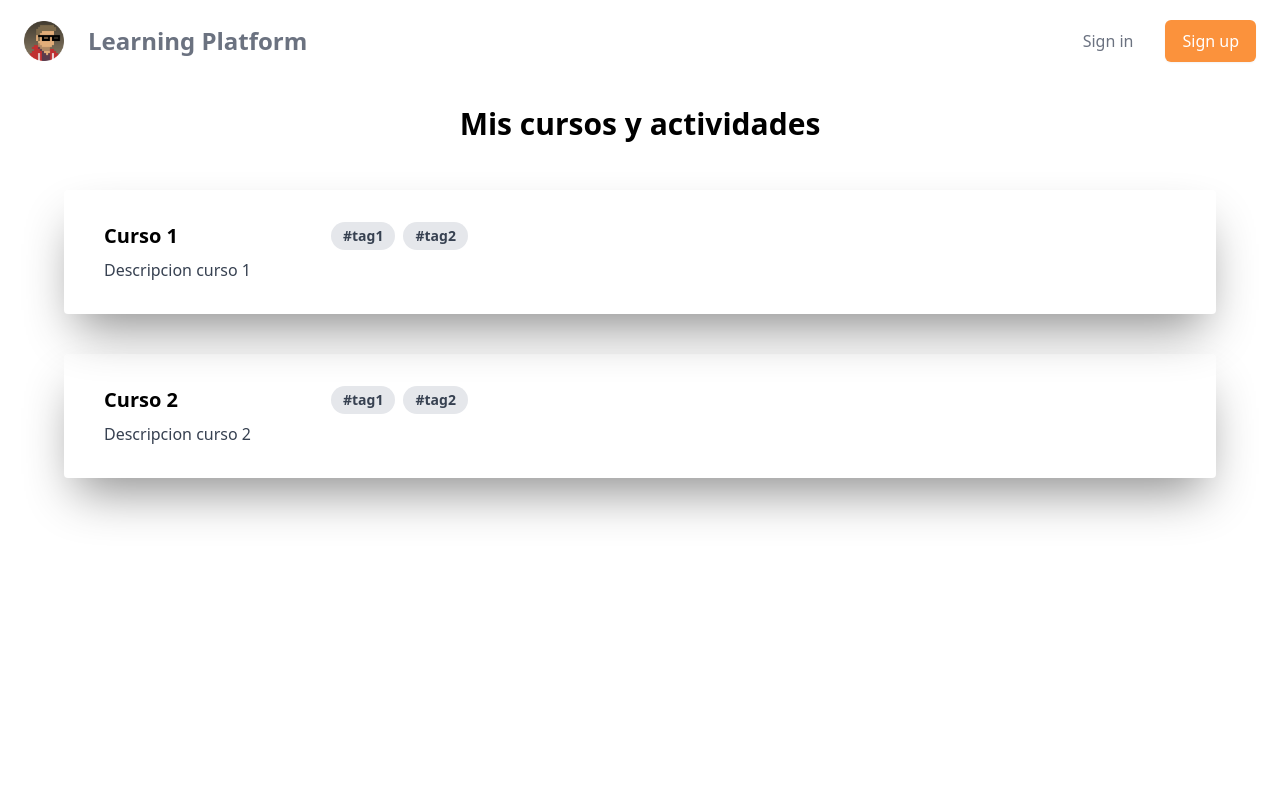
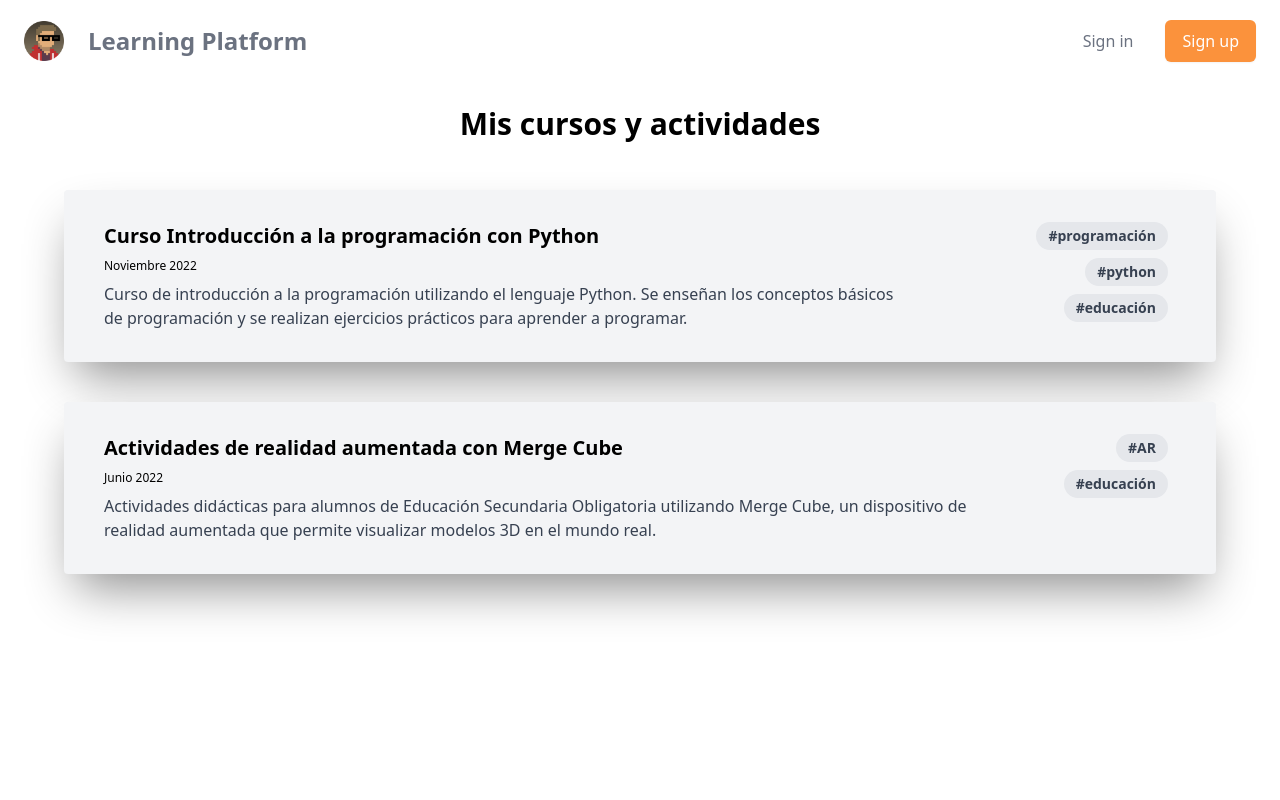
Before and after one commit to joanbosch/learning-platform, a Next.js app: page / in a window 1280 px wide. Shown: the top 800 px of the page. Built offline with nearby package versions, Linux system fonts and the light colour scheme.

Commit message:
Add courses

```diff
--- a/components/entry.tsx
+++ b/components/entry.tsx
@@ -1,14 +1,16 @@
 export default function Entry ({ info })
 {
   return (
-    <div className="group relative col-span-full flex flex-col items-center gap-2 overflow-hidden rounded bg-gradient-to-r from-gray-850 to-gray-900 p-3 pt-4 text-center shadow-2xl shadow-black/45 md:col-span-8 md:flex-row md:items-start md:pt-3 md:text-left lg:gap-8 lg:p-4 transition ease-in-out delay-0 hover:shadow-orange-200">
+    <a href={info.link}>
+      <div className="group relative col-span-full flex flex-col items-center gap-2 overflow-hidden bg-gray-100 rounded bg-gradient-to-r from-gray-850 to-gray-900 p-3 pt-4 text-center shadow-2xl shadow-black/45 md:col-span-8 md:flex-row md:items-start md:pt-3 md:text-left lg:gap-8 lg:p-4 transition ease-in-out delay-5 hover:shadow-orange-200">
         <div className="px-6 py-4">
           <div className="font-bold text-xl mb-2 text-black">{info.title}</div>
+          <div className="mb-2 text-xs text-black">{info.date}</div>
           <p className="text-gray-700 text-base">
             {info.description}
           </p>
         </div>
-      <div className="px-6 pt-4 pb-2">
+        <div className="px-6 pt-4 pb-2 text-right">
           {
             info.tags.map((tag) => (
               // eslint-disable-next-line react/jsx-key
@@ -17,5 +19,6 @@ export default function Entry ({ info })
             }
         </div>
       </div>
+    </a>
   )
 }
--- a/locales/es.js
+++ b/locales/es.js
@@ -2,16 +2,18 @@ const es = {
   locale: 'es',
   courses: [
     {
-      title: 'Curso 1',
-      date: '2019-01-01',
-      description: 'Descripcion curso 1',
-      tags: ['tag1', 'tag2']
+      title: 'Curso Introducción a la programación con Python',
+      date: 'Noviembre 2022',
+      description: 'Curso de introducción a la programación utilizando el lenguaje Python. Se enseñan los conceptos básicos de programación y se realizan ejercicios prácticos para aprender a programar.',
+      tags: ['programación', 'python', 'educación'],
+      link: 'https://python.learn.joanbosch.dev'
     },
     {
-      title: 'Curso 2',
-      date: '2019-01-02',
-      description: 'Descripcion curso 2',
-      tags: ['tag1', 'tag2']
+      title: 'Actividades de realidad aumentada con Merge Cube',
+      date: 'Junio 2022',
+      description: 'Actividades didácticas para alumnos de Educación Secundaria Obligatoria utilizando Merge Cube, un dispositivo de realidad aumentada que permite visualizar modelos 3D en el mundo real.',
+      tags: ['AR', 'educación'],
+      link: 'https://upcommons.upc.edu/handle/2117/369344'
     }
   ]
 }
```
Lines whose indentation alone changed are shown as unchanged.
